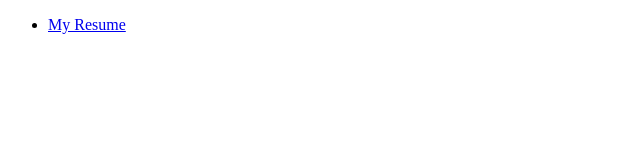
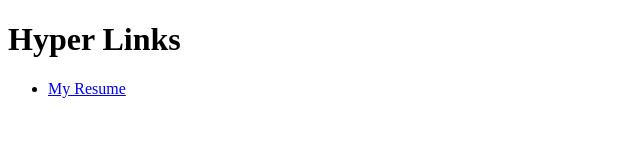
Before and after one commit to ErikBarker/erikbarker.github.io, a plain HTML site: page index.html in a window 1280 px wide. Shown: the whole page, without its empty margins (0-640 px from the left). Drawn offline with Linux system fonts and the light colour scheme.

Commit message:
back and header added

```diff
--- a/index.html
+++ b/index.html
@@ -7,6 +7,9 @@
     </head>
 
     <body>
+        <h1>
+            Hyper Links
+        </h1>
         <ul>
             <li><a href="https://erikbarkerstudent.github.io/erikbarker.github.io/1-1/"> My Resume</a></li>
         </ul>
```
Also changed, not shown: 1-1/index.html (+1 -0 lines).
